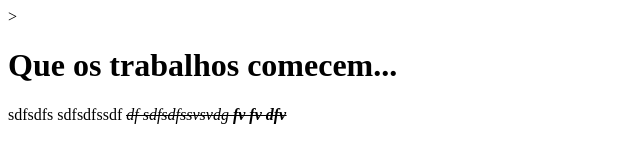
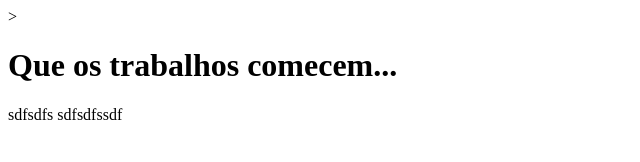
Before and after one commit to softkleen/uc14_ti89, a plain HTML site: page index.html in a window 1280 px wide. Shown: the whole page, without its empty margins (0-640 px from the left). Drawn offline with Linux system fonts and the light colour scheme.

Commit message:
alteração index forçada...

```diff
--- a/index.html
+++ b/index.html
@@ -9,17 +9,6 @@
     <h1>Que os trabalhos comecem...</h1>
     sdfsdfs
     sdfsdfssdf
-    <s><s><s><dfn>df
-        <s>sdfsdfssvsvdg
-            <b>fv
-                <dfn><var>fv
-                    dfv
-                    <dfn><dfn><!-- dc
-                    dcs
-                 --></dfn></dfn>
-                </var></dfn>
-            </b>
-        </s>
-    </dfn></s></s></s>
+
 </body>
 </html>
```
